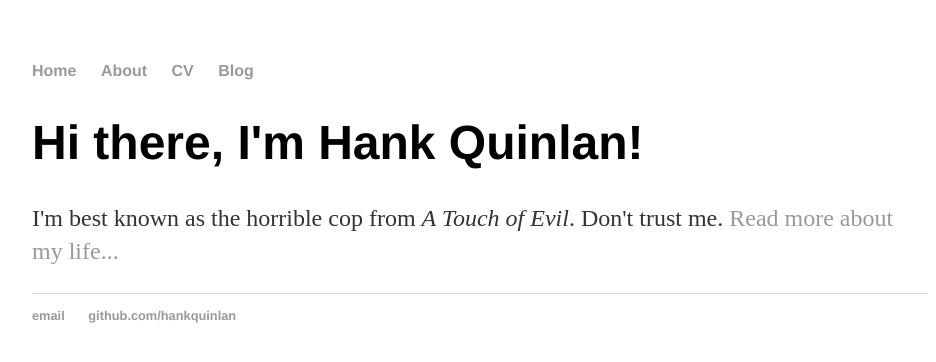
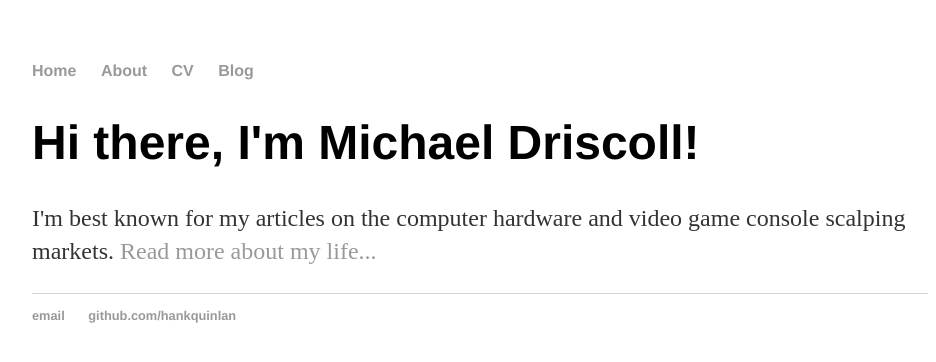
Before and after one commit to driscoll42/driscoll42.github.io, a Jekyll site: the page built from index.html, in a window 1280 px wide. Shown: the top 362 px of the page, without its empty margins (160-1096 px from the left). Built offline with Jekyll 4.4.1, drawn with Linux system fonts in a browser that asks for light colours.

Commit message:
Basic updates to main page

```diff
--- a/index.html
+++ b/index.html
@@ -1,9 +1,9 @@
 ---
 layout: default
-title: Hank Quinlan, Horrible Cop
+title: Michael Driscoll, Data Engineer
 ---
 
 		<div class="blurb">
-			<h1>Hi there, I'm Hank Quinlan!</h1>
-			<p>I'm best known as the horrible cop from <em>A Touch of Evil</em>. Don't trust me. <a href="/about">Read more about my life...</a></p>
+			<h1>Hi there, I'm Michael Driscoll!</h1>
+			<p>I'm best known for my articles on the computer hardware and video game console scalping markets. <a href="/about">Read more about my life...</a></p>
 		</div>
```
